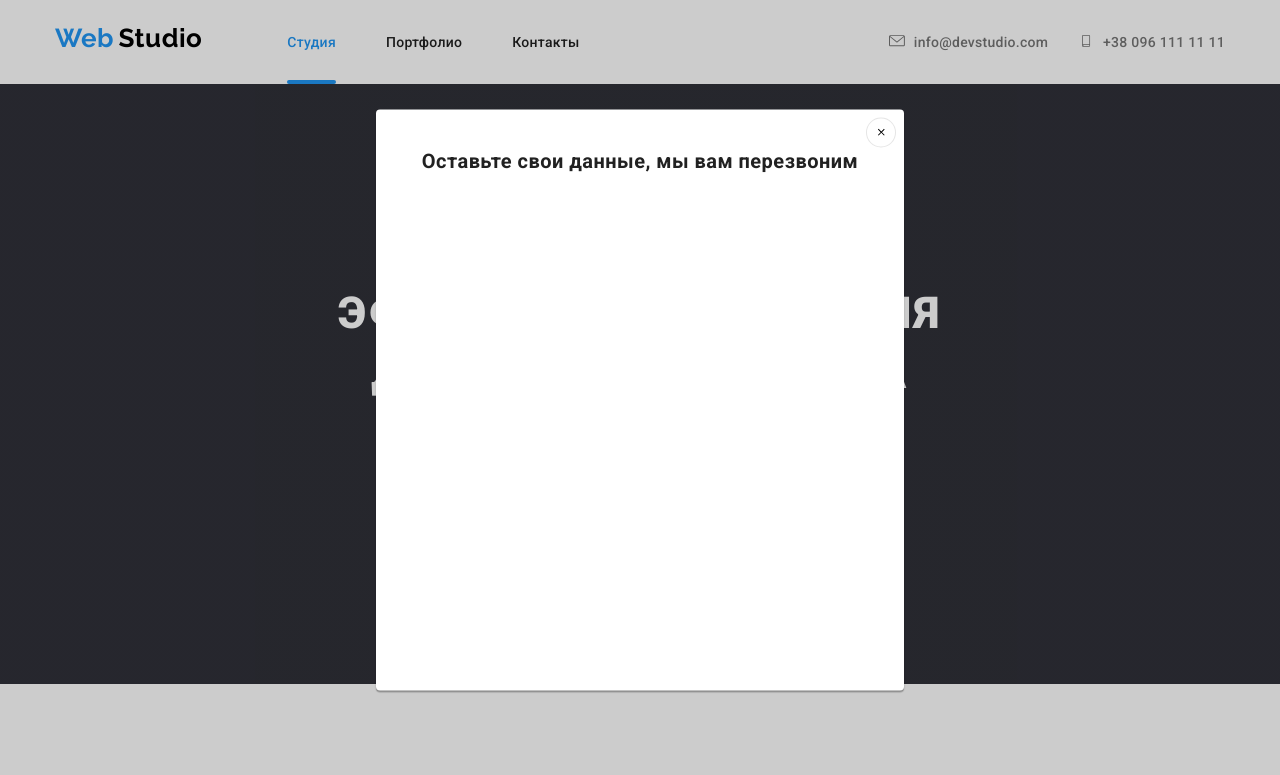
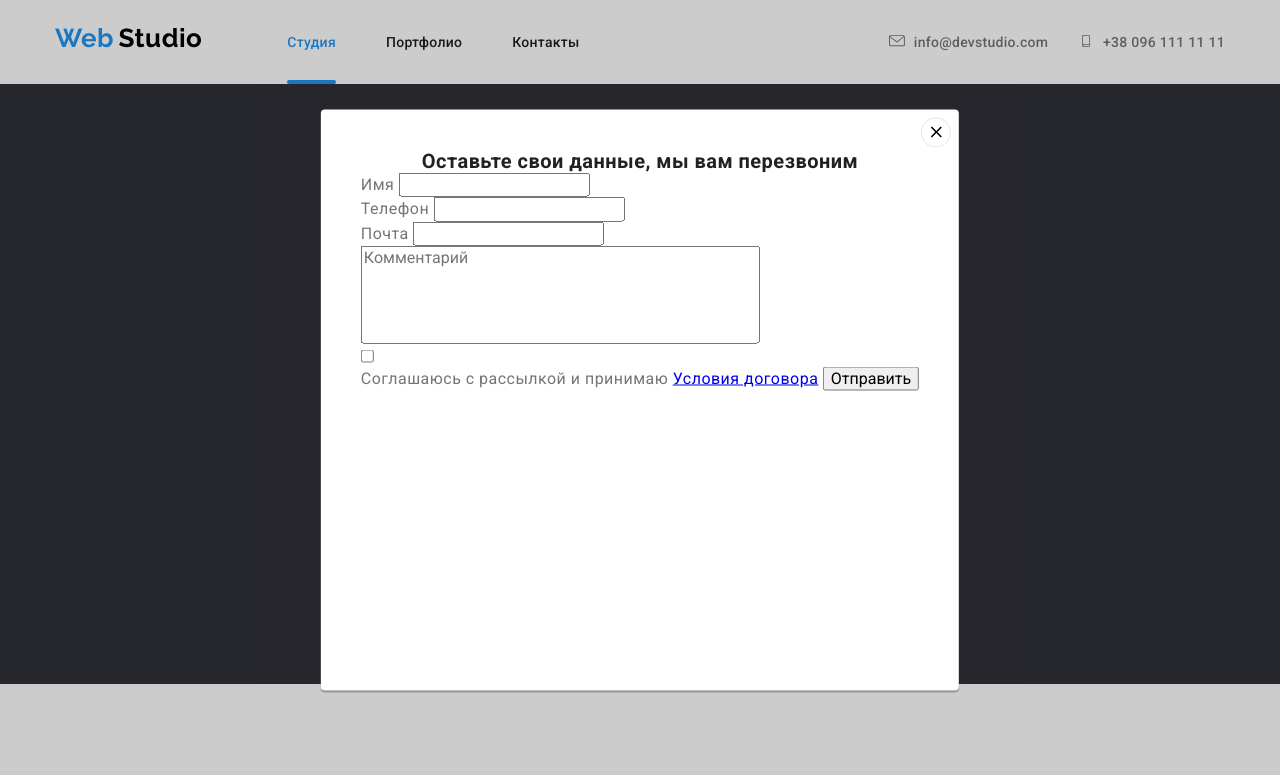
Before and after one commit to AlexSyrov/goit-markup-hw-06, a plain HTML site: page index.html in a window 1280 px wide. Both pictures are taken after a click on the button "Заказать услугу". Shown: the top 775 px of the page. Drawn offline with nearby package versions, Linux system fonts and the light colour scheme.

Commit message:
0.7.2.1
начал разметку модалки

```diff
--- a/css/styles.css
+++ b/css/styles.css
@@ -267,11 +267,40 @@ a {
   height: 100%;
   background-color: rgba(0, 0, 0, 0.2);
   z-index: 999;
+  opacity: 1;
+  transition: opacity 250ms var(--cubic);
 }
 
 .backdrop.is-hidden {
   opacity: 0;
   pointer-events: none;
+}
+
+.backdrop.is-hidden .modal {
+  transform: translate(-50%, -50%) scale(1.5);
+}
+
+.modal {
+  position: absolute;
+  top: 50%;
+  left: 50%;
+  transform: scale(1) translate(-50%, -50%);
+  transition: transform 250ms var(--cubic);
+
+  min-width: 528px;
+  min-height: 581px;
+  padding: 40px;
+
+  background-color: var(--white-color);
+  box-shadow: 0px 2px 1px rgba(0, 0, 0, 0.2), 0px 1px 1px rgba(0, 0, 0, 0.14),
+    0px 1px 3px rgba(0, 0, 0, 0.12);
+  border-radius: 4px;
+}
+.coment {
+  resize: none;
+}
+.contract {
+  text-decoration: underline;
 }
 
 .modal-title {
@@ -298,28 +327,15 @@ a {
 
 .close {
   position: absolute;
-  width: 11px;
-  height: 11px;
+  width: 18px;
+  height: 18px;
   margin: 0px;
   top: 50%;
   left: 50%;
   transform: translate(-50%, -50%);
 }
-
-.modal {
-  position: absolute;
-  top: 50%;
-  left: 50%;
-  transform: translate(-50%, -50%);
-
-  min-width: 528px;
-  min-height: 581px;
-  padding: 40px;
-
-  background-color: var(--white-color);
-  box-shadow: 0px 2px 1px rgba(0, 0, 0, 0.2), 0px 1px 1px rgba(0, 0, 0, 0.14),
-    0px 1px 3px rgba(0, 0, 0, 0.12);
-  border-radius: 4px;
+.close:hover {
+  fill: var(--accent-color);
 }
 
 .list {
--- a/index.html
+++ b/index.html
@@ -23,6 +23,39 @@
             <use href="./images/webstudio.svg#icon-close-black-18dp"></use>
           </svg>
         </button>
+
+        <form>
+          <label for="name">Имя</label>
+          <input type="text" name="name" id="name" />
+        </form>
+
+        <form>
+          <label for="tel">Телефон</label>
+          <input type="tel" name="telephone" id="tel" />
+        </form>
+
+        <form>
+          <label for="mail">Почта</label>
+          <input type="email" name="email" id="mail" />
+        </form>
+
+        <textarea
+          name="comment"
+          rows="5"
+          cols="45"
+          placeholder="Комментарий"
+          class="coment"
+        ></textarea>
+
+        <form>
+          <input type="checkbox" value="agreement conditions" id="contract" />
+        </form>
+        <label for="contract"
+          >Соглашаюсь с рассылкой и принимаю
+          <a class="contract" href="/">Условия договора</a></label
+        >
+
+        <button type="submit">Отправить</button>
       </div>
     </div>
     <!--Шапка-->
```
